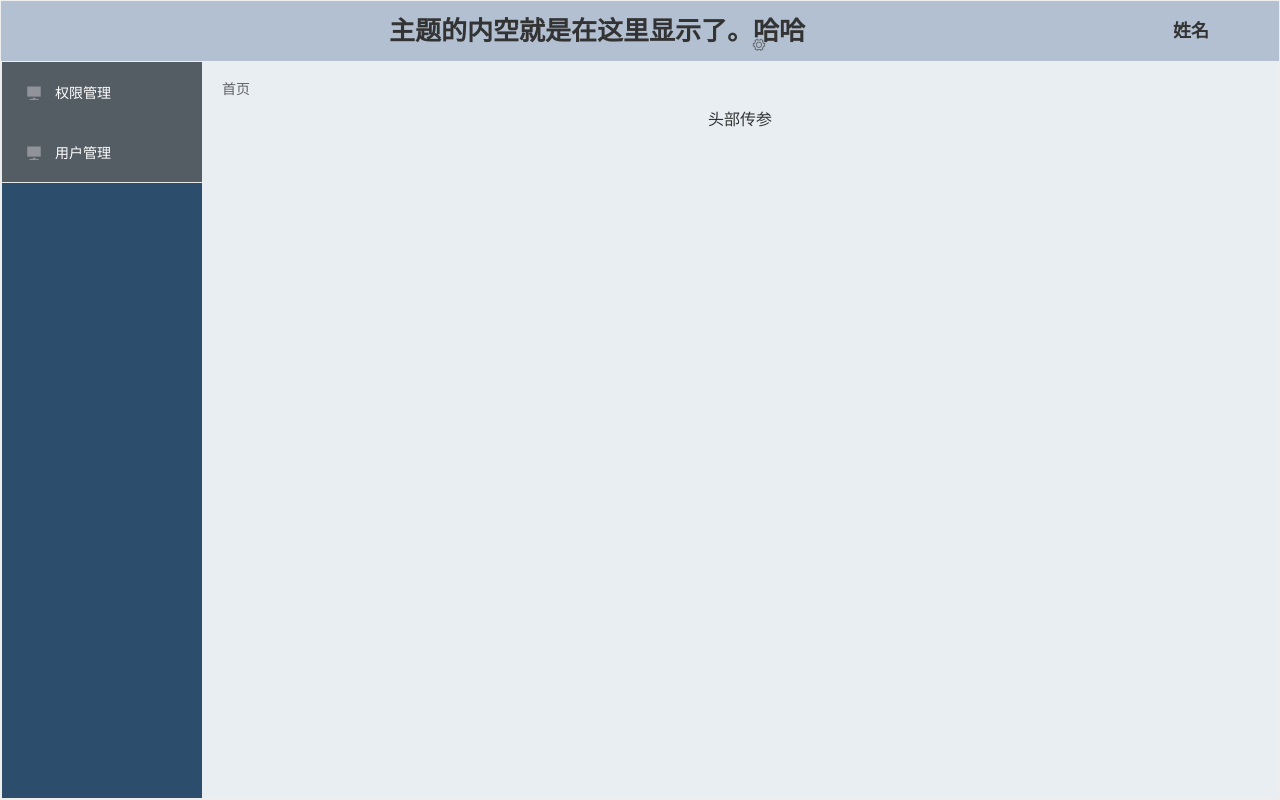
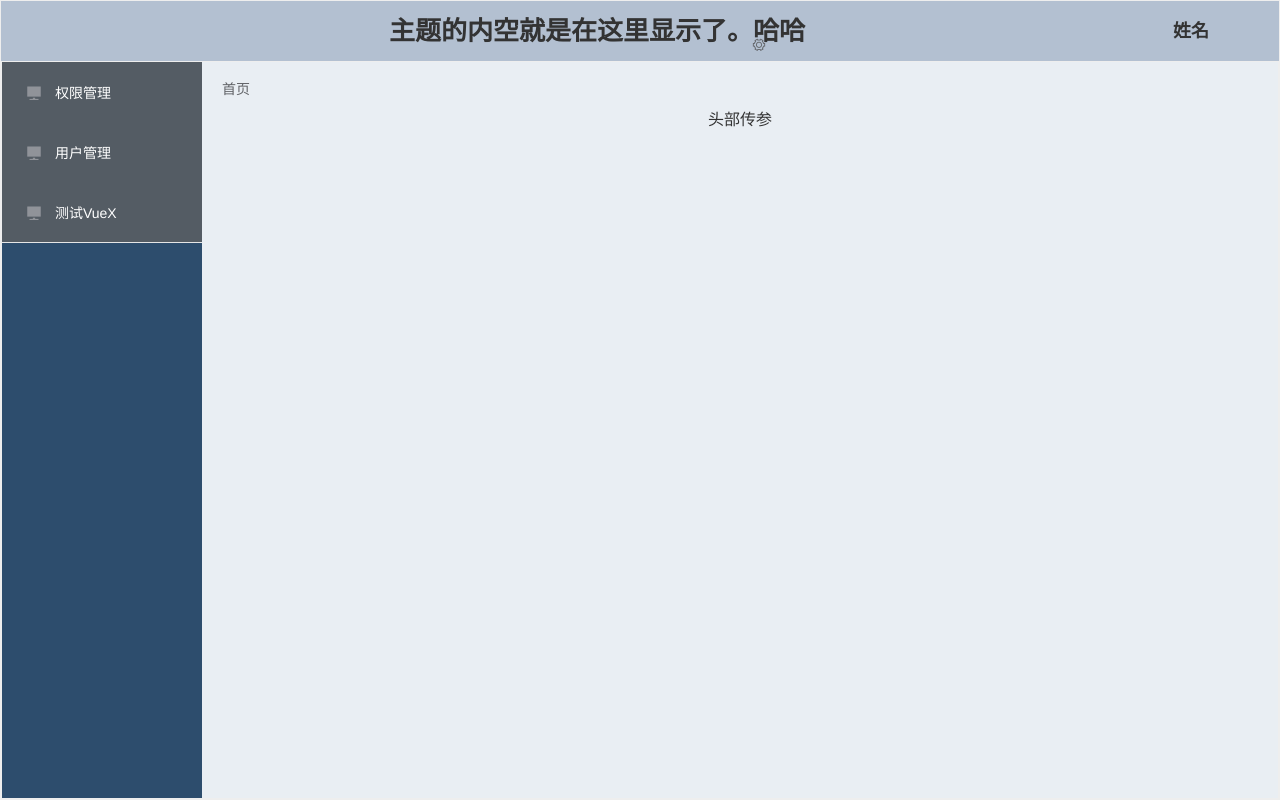
Before and after one commit to Ants-double/orchid-web, a Vue app: page /Home in a window 1280 px wide. Built offline with nearby package versions, Linux system fonts and the light colour scheme.

Commit message:
vuex nagivation

```diff
--- a/src/components/Home.vue
+++ b/src/components/Home.vue
@@ -74,7 +74,8 @@ export default {
       msg: "主题的内空就是在这里显示了。哈哈",
       navList: [
         { name: "/Home/components/Management", navItem: "权限管理" },
-        { name: "/Home/components/User", navItem: "用户管理" }
+        { name: "/Home/components/User", navItem: "用户管理" },
+         { name: "/Home/components/TestVuex", navItem: "测试VueX" }
       ],
       levelList: []
     };
```
Also changed, not shown: 1 other file (tests, documents, lock files or other folders).
